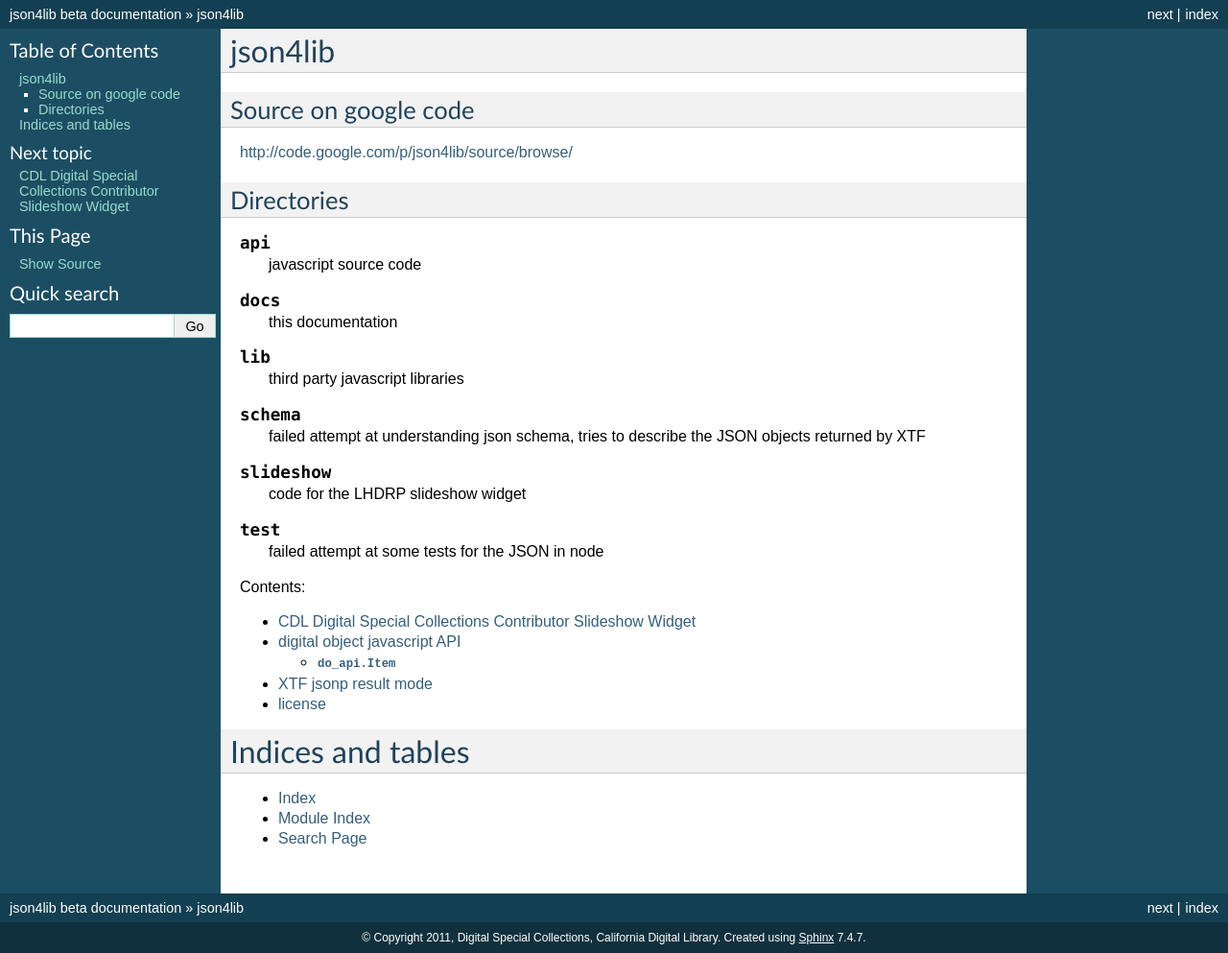
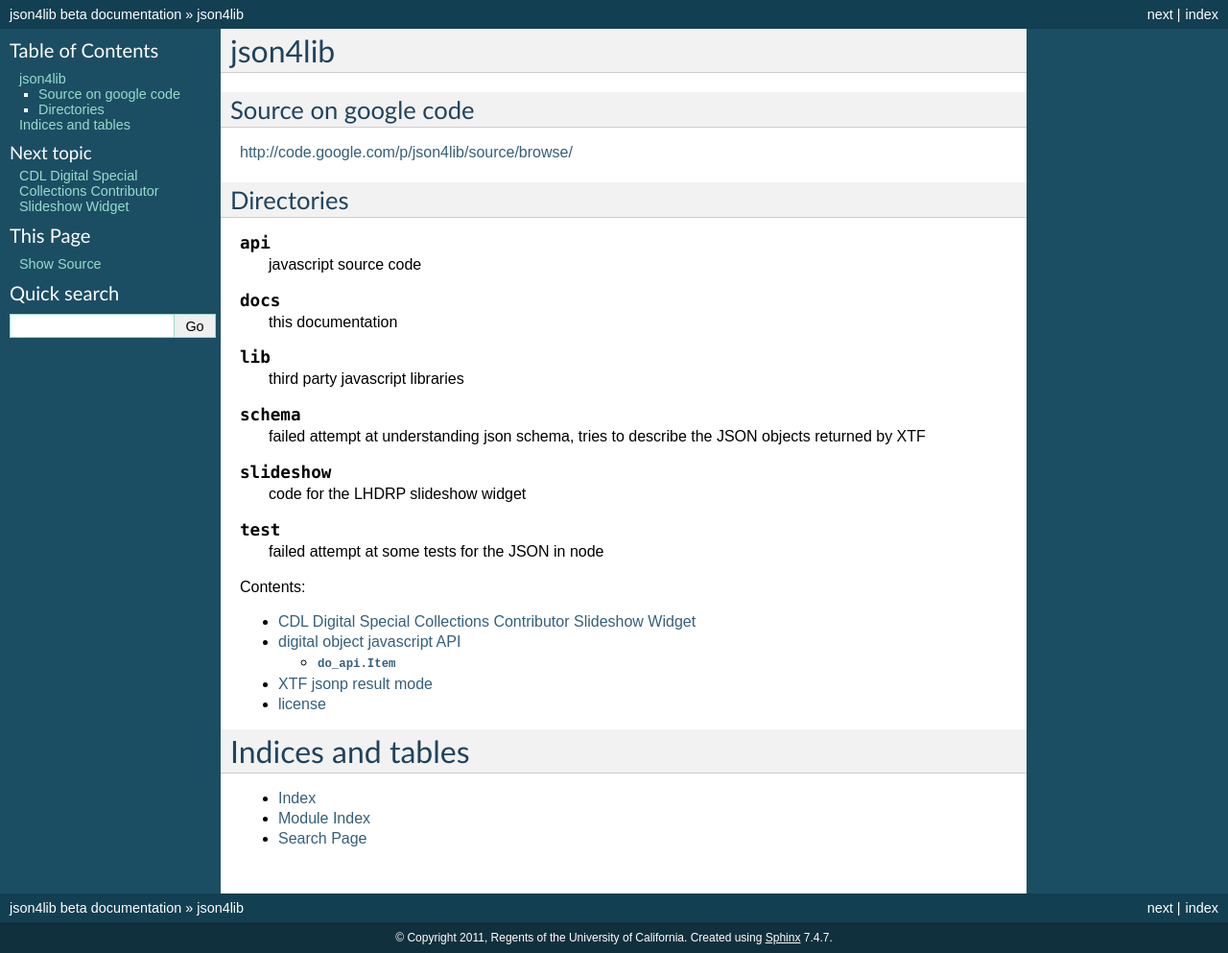
Before and after one commit to tingletech/json4lib, a Sphinx documentation site: the page built from docs/index.rst, in a window 1280 px wide. Shown: the whole page at 96% size. Built offline with Sphinx 7.4.7, drawn with Linux system fonts in a browser that asks for light colours.

Commit message:
correct copyright ownership

```diff
--- a/docs/conf.py
+++ b/docs/conf.py
@@ -41,7 +41,7 @@
 
 # General information about the project.
 project = u'json4lib'
-copyright = u'2011, Digital Special Collections, California Digital Library'
+copyright = u'2011, Regents of the University of California'
 
 # The version info for the project you're documenting, acts as replacement for
 # |version| and |release|, also used in various other places throughout the
```
